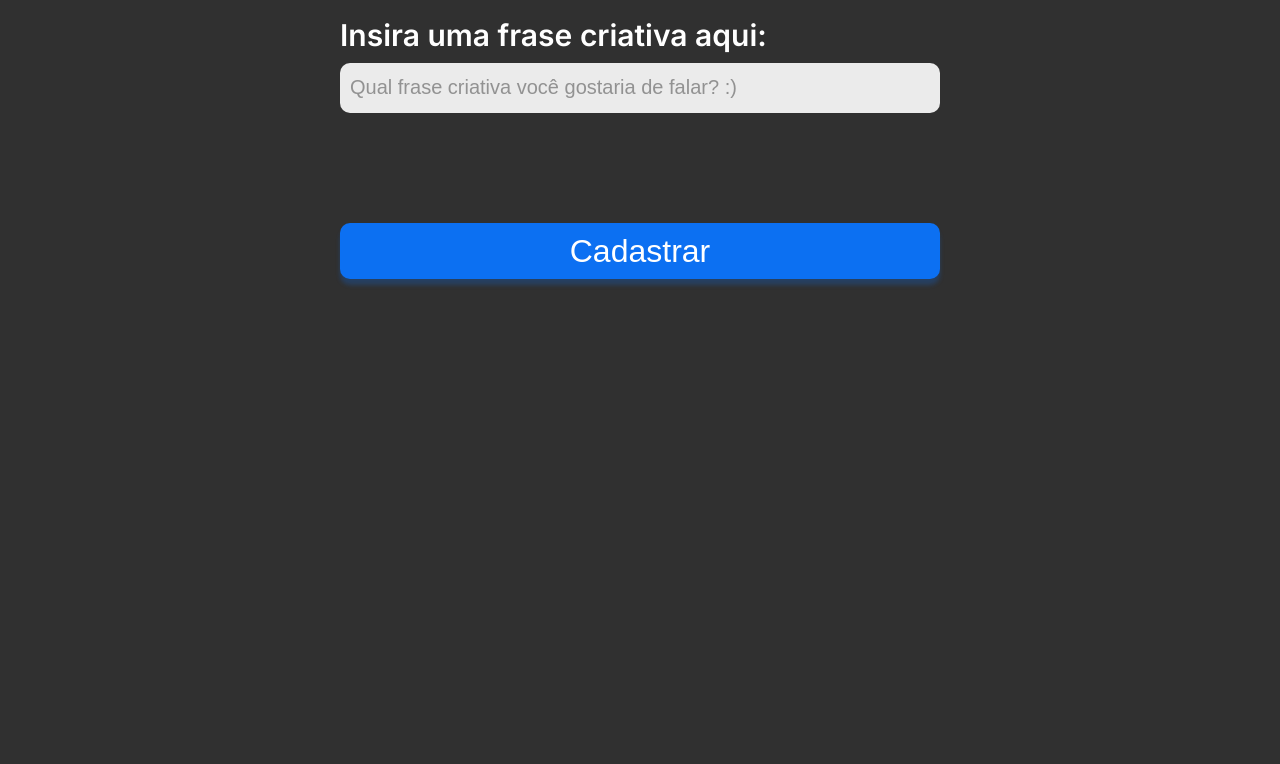
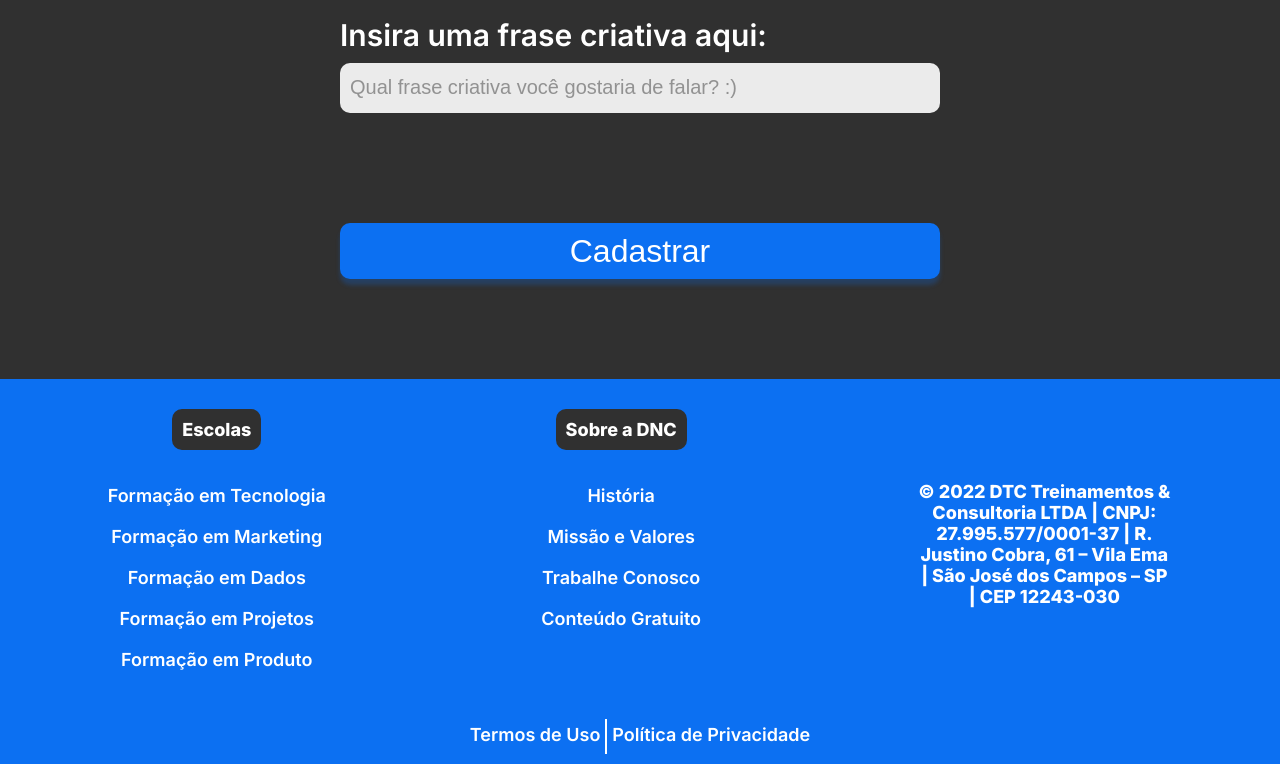
Before and after one commit to thachacon/bootcamp-dnc, a plain HTML site: page index.html in a window 1280 px wide. Shown: the part 1278-2042 px from the top of the page. Before the commit the page ends 1657 px from the top, so only its background shows below. Drawn offline with Linux system fonts and the light colour scheme.

Commit message:
adicionando media Query para mobile

```diff
--- a/index.html
+++ b/index.html
@@ -69,5 +69,55 @@
     </form>
 
     </section>
+
+    <footer>
+        <div class="linha1">
+            <nav>
+                <h5>Escolas</h5>
+                <ul>
+                    <li>
+                        <a href="">Formação em Tecnologia</a>
+                    </li>
+                    <li>
+                        <a href="">Formação em Marketing</a>
+                    </li>
+                    <li>
+                        <a href="">Formação em Dados</a>
+                    </li>
+                    <li>
+                        <a href="">Formação em Projetos</a>
+                    </li>
+                    <li>
+                        <a href="">Formação em Produto</a>
+                    </li>
+                </ul>
+            </nav>
+            <nav>
+                <h5>Sobre a DNC</h5>
+                <ul>
+                    <li>
+                        <a href="">História</a>
+                    </li>
+                    <li>
+                        <a href="">Missão e Valores</a>
+                    </li>
+                    <li>
+                        <a href="">Trabalhe Conosco</a>
+                    </li>
+                    <li>
+                        <a href="">Conteúdo Gratuito</a>
+                    </li>
+                </ul>
+            </nav>
+            <div class="endereco">
+                © 2022 DTC Treinamentos & Consultoria LTDA | CNPJ: 27.995.577/0001-37 | R. Justino Cobra, 61 – Vila Ema | São José dos Campos – SP | CEP 12243-030
+            </div>
+        </div>
+        <div class="linha2">
+            <a href="">Termos de Uso</a>
+            <a href="">Política de Privacidade</a>
+        </div>
+    </footer>
+
 </body>
 </html>
--- a/style.css
+++ b/style.css
@@ -8,7 +8,8 @@
 body{
     margin: 0px;
     padding: 0px;
-    background-color: #303030;
+    background: linear-gradient(180deg , rgba(12, 112, 242, 0.5) 19.91%, rgba(12, 112, 242, 0) 24.84% ), #303030;
+    background-repeat: no-repeat;
 }
 
 #principal {
@@ -151,3 +152,139 @@ input[type="submit"]{
     box-shadow: 0px 6px 4px rgba(12, 112, 242, 0.25);
     cursor: pointer;
 }
+
+/*Footer*/
+
+footer {
+    width: 100%;
+    background-color: var(--azul-dnc);
+}
+
+footer .linha1 {
+    display: flex;
+    justify-content: space-around;
+    align-items: center;
+}
+
+footer ul {
+    list-style: none;
+    margin: 0px;
+    padding: 0px;
+}
+
+footer nav {
+    display: flex;
+    flex-direction: column;
+    align-items: center;
+    height: 330px;
+}
+
+footer h5 {
+    text-align: center;
+    color: white;
+    font-weight: 800;
+    font-size: 18px;
+    font-family: var(--fonte-padrao);
+    background-color: var(--preto-dnc);
+    border-radius: 10px;
+    padding: 10px 10px 10px 10px;
+    margin-bottom: 15px;
+}
+
+footer ul li {
+    text-align: center;
+    color: white;
+    font-weight: 600;
+    font-size: 18px;
+    font-family: var(--fonte-padrao);
+    margin: 20px 0px 20px 0px;
+}
+
+footer ul li a {
+    color: white;
+    text-decoration: none;
+}
+
+footer ul li a:hover{
+    color: var(--cinza-hover);
+}
+
+footer .endereco {
+    font-weight: 800;
+    font-size: 18px;
+    font-family: var(--fonte-padrao);
+    color: white;
+    text-align: center;
+    width: 20%;
+}
+
+footer .linha2 {
+    height: 35px;
+    display: flex;
+    justify-content: center;
+    margin: 0px;
+    padding: 10px;
+}
+
+footer .linha2 a{
+    font-family: var(--fonte-padrao);
+    font-size: 18px;
+    font-weight: 600;
+    color: white;
+    text-decoration: none;
+    padding: 5px;
+}
+
+footer .linha2 a:first-child{
+    border-right: 2px solid white;
+}
+
+footer .linha2 a:hover{
+    color: var(--cinza-hover);
+}
+
+@media only screen and (max-width: 600px){
+    #principal{
+        flex-direction: column;
+        height: auto;
+    }
+
+    #menu{
+        flex-direction: column;
+        width: 100%;
+        margin: 0px;
+    }
+
+    #menu a{
+        display: flex;
+        align-items: center;
+        height: 50px;
+
+    }
+
+    #principal button{
+        width: 100%;
+        margin-right: 0px;
+    }
+
+    /* Section */
+
+    section h1{
+        font-size: 38px;
+    }
+
+    section h2{
+        font-size: 28px;
+        padding-right: 15px;
+        padding-left: 15px;
+    }
+
+    form{
+        width: 95%;
+        font-size: 20px;
+    }
+
+    .checkbox-itens label{
+        font-size: 17px;
+    }
+}
```
